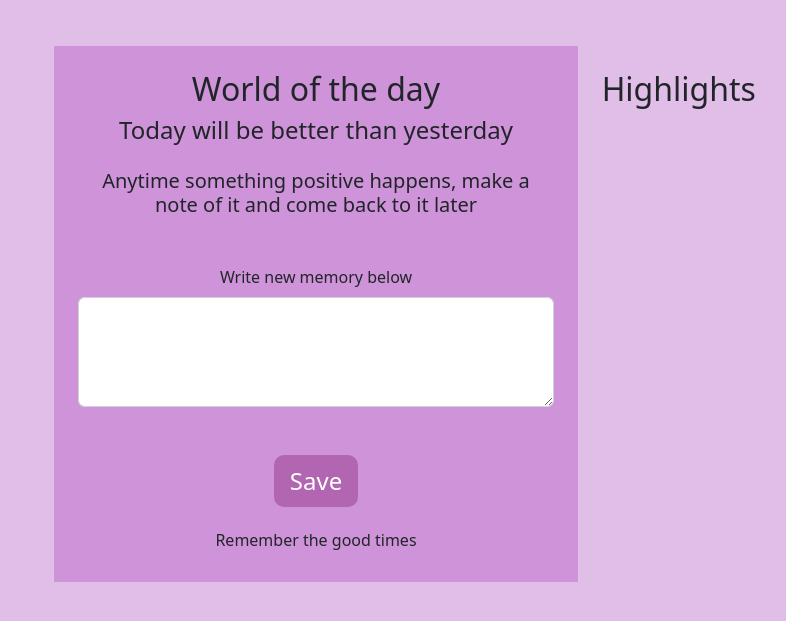
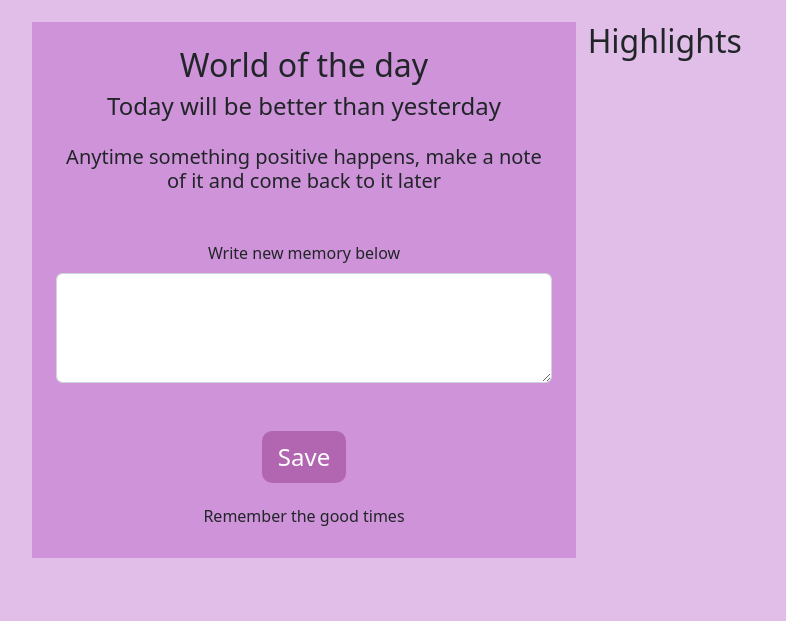
Before and after one commit to johnnylyimo/MemoryDiary_Python-Django_Web_App, a Django app: page / in a window 1280 px wide. Shown: the part 74-695 px from the top of the page, without its empty margins (10-796 px from the left). Run offline with Django 4.2, Linux system fonts and the light colour scheme; some libraries are stand-ins or nearby versions.

Commit message:
Styled section tag with class align-items-start

```diff
--- a/templates/index.html
+++ b/templates/index.html
@@ -3,7 +3,7 @@
 {%  block title  %} Home | MemoryDiary   {%  endblock   %}
 
 {%  block contents  %}
-    <section class="row row-cols-sm-2 justify-content-center p-4 mt-4 ">
+    <section class="row row-cols-sm-2 justify-content-center mt-4 align-items-start">
         <div class="col-md-5 col-lg-5 p-4 text-center">
             <h2>
                 World of the day
@@ -24,7 +24,7 @@
                 <h6 class="mt-4 font-weight-bold">Remember the good times</h6>
             </form>
         </div>
-        <div class="col-md-6 col-lg-6 p-4">
+        <div class="col-md-6 col-lg-6">
             <h2>Highlights</h2>
         </div>
     </section>
```
